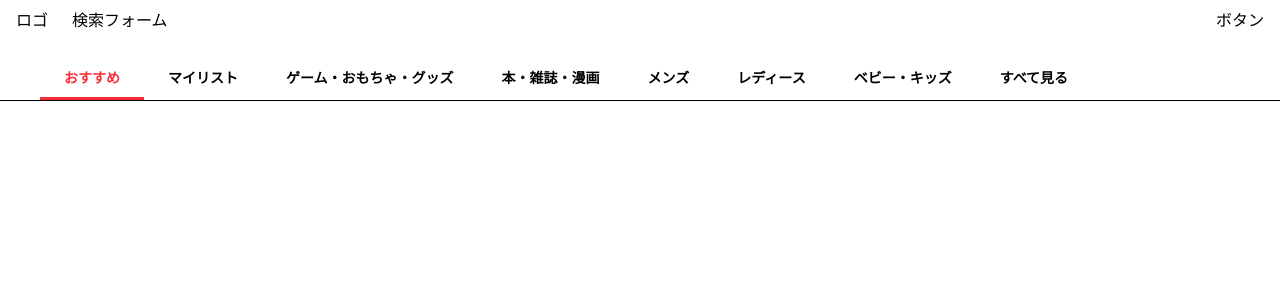
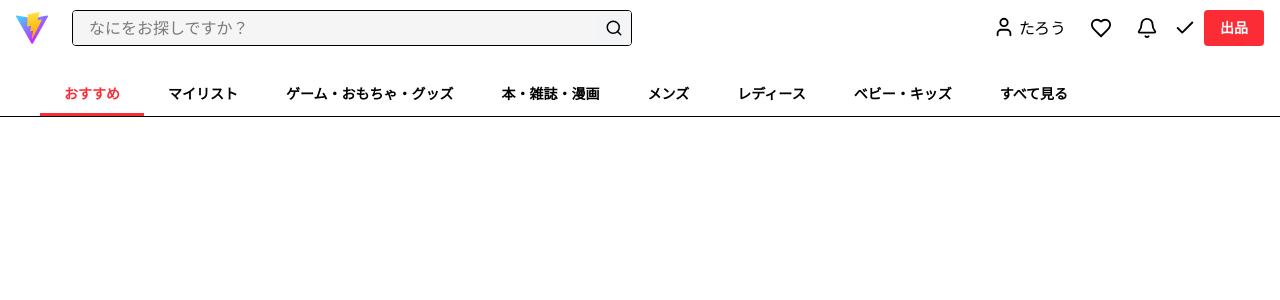
Before and after one commit to NaokiHaba/react-course-sample, a React (Vite) app in the folder packages/mercali-clone/: page / in a window 1280 px wide. Shown: the top 300 px of the page. Built offline with nearby package versions, Linux system fonts and the light colour scheme.

Commit message:
feat: Add vite.svg file and update PageHeader component in Mercali Clone project

```diff
--- a/packages/mercali-clone/src/layouts/PageHeader.tsx
+++ b/packages/mercali-clone/src/layouts/PageHeader.tsx
@@ -1,9 +1,65 @@
+import viteLogo from "../assets/vite.svg";
+import { Search, User, Heart, Bell, Check } from "lucide-react";
+
 export const PageHeader = () => {
 	return (
 		<div className="relative mx-4 mb-6 flex items-center justify-between gap-6 pt-2">
-			<div className="absolute inset-0 flex justify-center md:static">ロゴ</div>
-			<div className="hidden md:block">検索フォーム</div>
-			<div className="ml-auto">ボタン</div>
+			<div className="absolute inset-0 flex justify-center md:static">
+				<a href="/">
+					<img src={viteLogo} alt="logo" />
+				</a>
+			</div>
+			<form className="hidden grow md:block">
+				<div className="flex max-w-[560px] overflow-hidden rounded border border-secondary-border has-[:focus]:border-gray-800">
+					<input
+						type="text"
+						placeholder="なにをお探しですか？"
+						className="w-full bg-neutral-100 pl-4 pr-1 outline-none focus:border-blue-500"
+					/>
+					<button
+						type="button"
+						className="bg-gray-100 p-[8px] hover:bg-gray-200"
+					>
+						<Search className="size-[18px] stroke-2" />
+					</button>
+				</div>
+			</form>
+			<div className="ml-auto flex shrink-0 items-center md:gap-2">
+				<button
+					type="button"
+					className="p-2 hover:bg-secondary-hover md:hidden"
+				>
+					<Search className="size-[22px] stroke-2" />
+				</button>
+				<button
+					type="button"
+					className="hidden gap-1 p-2 hover:bg-secondary-hover md:flex"
+				>
+					<User className="size-[22px] stroke-2" />
+					たろう
+				</button>
+				<button
+					type="button"
+					className="hidden p-2 hover:bg-secondary-hover md:flex"
+				>
+					<Heart className="size-[22px] stroke-2" />
+				</button>
+				<button
+					type="button"
+					className="hidden p-2 hover:bg-secondary-hover md:flex"
+				>
+					<Bell className="size-[22px] stroke-2" />
+				</button>
+				<button type="button">
+					<Check className="size-[22px] stroke-2" />
+				</button>
+				<button
+					type="button"
+					className="hidden rounded bg-red-500 px-4 py-2 text-sm font-bold text-white hover:bg-red-400 md:block"
+				>
+					出品
+				</button>
+			</div>
 		</div>
 	);
 };
```
